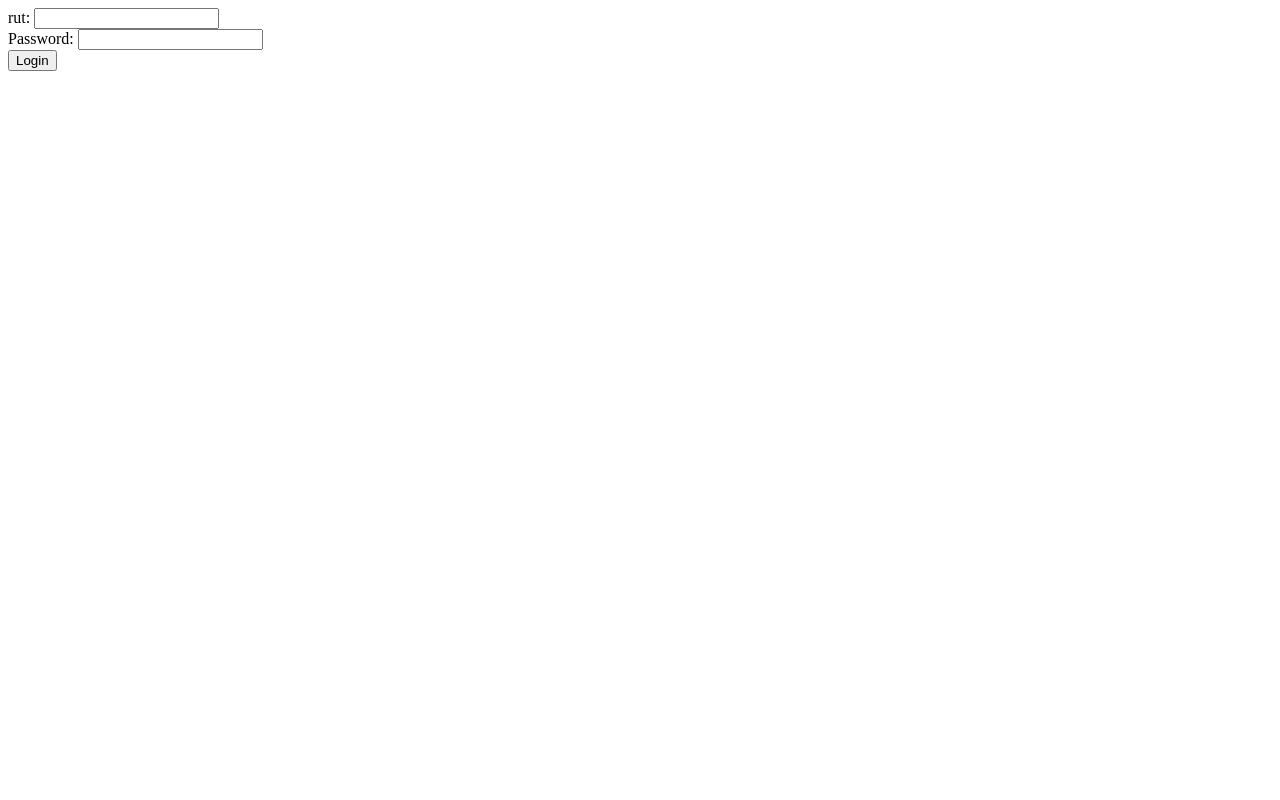
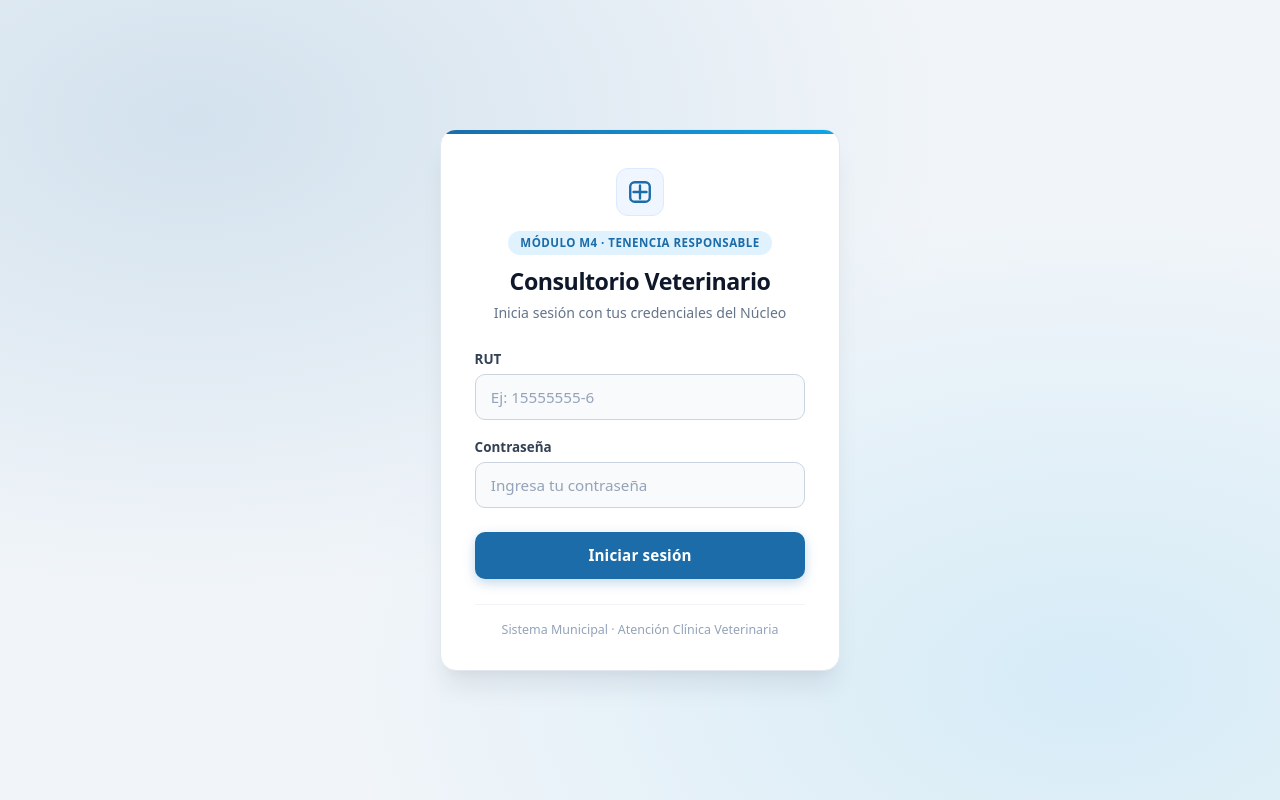
Before and after one commit to RAN-RAMIREZ/M4-Consultorio-Veterinario-, a website: page public/index.html in a window 1280 px wide. Drawn offline with Linux system fonts and the light colour scheme.

Commit message:
feat(ui): rediseño moderno y centrado del login M4

```diff
--- a/public/css/styles.css
+++ b/public/css/styles.css
@@ -60,3 +60,183 @@ button:disabled { opacity: 0.5; cursor: not-allowed; }
 .notas-complementarias { background: #f8fafc; padding: 0.75rem; border-radius: 6px; margin-top: 0.75rem; }
 .add-nota-box { display: flex; gap: 0.5rem; margin-top: 0.75rem; }
 .add-nota-box input { flex: 1; }
+
+/* === Login Moderno M4 === */
+body.login-body {
+  margin: 0;
+  min-height: 100vh;
+  display: flex;
+  align-items: center;
+  justify-content: center;
+  padding: 1.5rem;
+  font-family: -apple-system, BlinkMacSystemFont, "Segoe UI", Roboto, Helvetica, Arial, sans-serif;
+  background-color: #f1f5f9;
+  background-image:
+    radial-gradient(at 15% 15%, rgba(27, 108, 168, 0.14) 0px, transparent 50%),
+    radial-gradient(at 85% 85%, rgba(14, 165, 233, 0.12) 0px, transparent 50%);
+  color: #0f172a;
+  -webkit-font-smoothing: antialiased;
+}
+
+.login-wrapper {
+  width: 100%;
+  max-width: 400px;
+}
+
+.login-card {
+  position: relative;
+  overflow: hidden;
+  background-color: #ffffff;
+  border-radius: 16px;
+  padding: 2.4rem 2.1rem 2rem;
+  border: 1px solid #e2e8f0;
+  box-shadow:
+    0 20px 25px -5px rgba(15, 23, 42, 0.08),
+    0 8px 10px -6px rgba(15, 23, 42, 0.04);
+}
+
+.login-card::before {
+  content: "";
+  position: absolute;
+  top: 0;
+  left: 0;
+  right: 0;
+  height: 4px;
+  background: linear-gradient(90deg, #1b6ca8, #0ea5e9);
+}
+
+.login-header {
+  text-align: center;
+  margin-bottom: 1.75rem;
+}
+
+.login-icon {
+  width: 48px;
+  height: 48px;
+  margin: 0 auto 0.9rem;
+  display: flex;
+  align-items: center;
+  justify-content: center;
+  border-radius: 12px;
+  background-color: #eff6ff;
+  color: #1b6ca8;
+  border: 1px solid #dbeafe;
+}
+
+.login-badge {
+  display: inline-block;
+  font-size: 0.72rem;
+  font-weight: 700;
+  letter-spacing: 0.04em;
+  text-transform: uppercase;
+  color: #1b6ca8;
+  background-color: #e0f2fe;
+  padding: 0.28rem 0.75rem;
+  border-radius: 999px;
+  margin-bottom: 0.65rem;
+}
+
+.login-header h1 {
+  margin: 0 0 0.35rem;
+  font-size: 1.45rem;
+  font-weight: 700;
+  letter-spacing: -0.02em;
+  color: #0f172a;
+}
+
+.login-header p {
+  margin: 0;
+  font-size: 0.88rem;
+  color: #64748b;
+}
+
+.login-form {
+  display: flex;
+  flex-direction: column;
+  gap: 1.1rem;
+}
+
+.login-field {
+  display: flex;
+  flex-direction: column;
+  gap: 0.4rem;
+}
+
+.login-field label {
+  font-size: 0.84rem;
+  font-weight: 600;
+  color: #334155;
+}
+
+.login-field input {
+  width: 100%;
+  padding: 0.75rem 0.95rem;
+  font-family: inherit;
+  font-size: 0.95rem;
+  color: #0f172a;
+  background-color: #f8fafc;
+  border: 1.5px solid #cbd5e1;
+  border-radius: 10px;
+  outline: none;
+  transition: border-color 0.2s ease, box-shadow 0.2s ease, background-color 0.2s ease;
+}
+
+.login-field input::placeholder {
+  color: #94a3b8;
+}
+
+.login-field input:focus {
+  background-color: #ffffff;
+  border-color: #1b6ca8;
+  box-shadow: 0 0 0 3.5px rgba(27, 108, 168, 0.16);
+}
+
+.login-mensaje {
+  margin: 0;
+  padding: 0.7rem 0.85rem;
+  font-size: 0.84rem;
+  font-weight: 500;
+  color: #b91c1c;
+  background-color: #fef2f2;
+  border: 1px solid #fecaca;
+  border-radius: 8px;
+}
+
+.login-mensaje:empty {
+  display: none;
+}
+
+.login-btn {
+  margin-top: 0.35rem;
+  width: 100%;
+  padding: 0.85rem 1rem;
+  font-family: inherit;
+  font-size: 0.95rem;
+  font-weight: 600;
+  letter-spacing: 0.01em;
+  color: #ffffff;
+  background-color: #1b6ca8;
+  border: none;
+  border-radius: 10px;
+  box-shadow: 0 4px 12px rgba(27, 108, 168, 0.26);
+  cursor: pointer;
+  transition: background-color 0.2s ease, transform 0.1s ease, box-shadow 0.2s ease;
+}
+
+.login-btn:hover {
+  background-color: #155788;
+  box-shadow: 0 6px 16px rgba(27, 108, 168, 0.34);
+}
+
+.login-btn:active {
+  transform: scale(0.99);
+}
+
+.login-footer {
+  margin-top: 1.6rem;
+  padding-top: 1rem;
+  border-top: 1px solid #f1f5f9;
+  text-align: center;
+  font-size: 0.78rem;
+  color: #94a3b8;
+}
--- a/public/index.html
+++ b/public/index.html
@@ -1,21 +1,62 @@
 <!DOCTYPE html>
 <html lang="es">
 <head>
-    <meta charset="UTF-8">
-    <meta name="viewport" content="width=device-width, initial-scale=1.0">
-    <title>M4 login</title>
+  <meta charset="UTF-8">
+  <meta name="viewport" content="width=device-width, initial-scale=1.0">
+  <title>Ingreso · Consultorio Veterinario (M4)</title>
+  <link rel="stylesheet" href="css/styles.css">
 </head>
-<body>
-    <form id ="login-form" >
-        <label for="rut">rut:</label>
-        <input type="text" id="rut" name="rut" required>
-        <br>
-        <label for="password">Password:</label>
-        <input type="password" id="password" name="password" required>
-        <br>
-        <button type="submit">Login</button>
-    </form>
-    <p id="mensaje" style="color: red;"></p>
-    <script src="app.js"></script>
+<body class="login-body">
+  <main class="login-wrapper">
+    <section class="login-card">
+      <header class="login-header">
+        <div class="login-icon" aria-hidden="true">
+          <svg width="26" height="26" viewBox="0 0 24 24" fill="none" stroke="currentColor" stroke-width="2.2" stroke-linecap="round" stroke-linejoin="round">
+            <path d="M12 6v12M6 12h12"/>
+            <rect x="3" y="3" width="18" height="18" rx="4"/>
+          </svg>
+        </div>
+        <span class="login-badge">Módulo M4 · Tenencia Responsable</span>
+        <h1>Consultorio Veterinario</h1>
+        <p>Inicia sesión con tus credenciales del Núcleo</p>
+      </header>
+
+      <form id="login-form" class="login-form">
+        <div class="login-field">
+          <label for="rut">RUT</label>
+          <input
+            type="text"
+            id="rut"
+            name="rut"
+            placeholder="Ej: 15555555-6"
+            autocomplete="username"
+            required
+          >
+        </div>
+
+        <div class="login-field">
+          <label for="password">Contraseña</label>
+          <input
+            type="password"
+            id="password"
+            name="password"
+            placeholder="Ingresa tu contraseña"
+            autocomplete="current-password"
+            required
+          >
+        </div>
+
+        <p id="mensaje" class="login-mensaje" role="alert"></p>
+
+        <button type="submit" class="login-btn">Iniciar sesión</button>
+      </form>
+
+      <footer class="login-footer">
+        <span>Sistema Municipal · Atención Clínica Veterinaria</span>
+      </footer>
+    </section>
+  </main>
+
+  <script src="app.js"></script>
 </body>
 </html>
```
